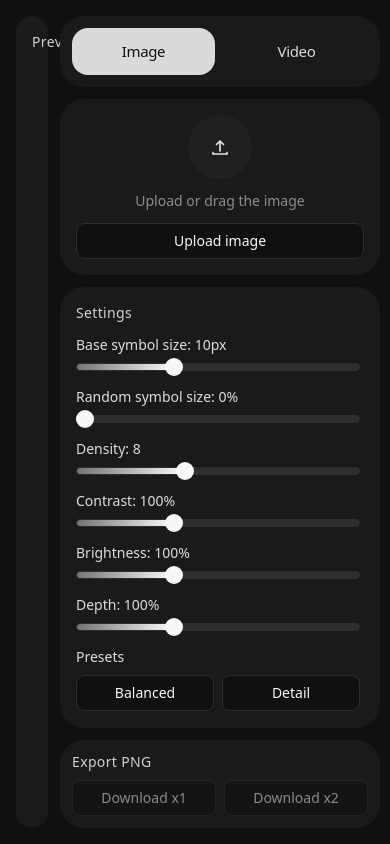
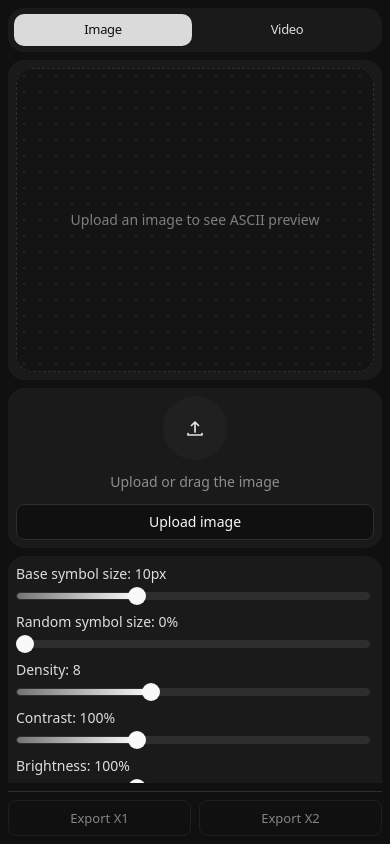
Before and after one commit to uvarinee/asciifast, a React (Vite) app: page / in a window 390 px wide. Built offline with nearby package versions, Linux system fonts and the light colour scheme.

Commit message:
Refactor ASCII rendering logic in App component to improve performance and maintainability.

```diff
--- a/src/App.jsx
+++ b/src/App.jsx
@@ -1,4 +1,4 @@
-import { useCallback, useEffect, useRef, useState } from "react"
+import { useEffect, useRef, useState } from "react"
 import { Button } from "@/components/ui/button"
 import { Slider } from "@/components/ui/slider"
 
@@ -78,6 +78,10 @@ function renderAsciiFrame(targetCanvas, data, opts) {
   const TWO_PI = Math.PI * 2
   const symLen = SYMBOLS.length - 1
   const animated = animT != null && (chaos > 0 || amp > 0) && aDensity > 0
+  const fontSizeBase = Math.max(1, data.cellHeight * 0.9) * (charSz / 10)
+  const halfCellW = data.cellWidth * 0.5
+  const halfCellH = data.cellHeight * 0.5
+  let lastFontSize = -1
 
   for (let row = 0; row < data.rowsCount; row++) {
     const rowCells = data.cells[row]
@@ -105,12 +109,12 @@ function renderAsciiFrame(targetCanvas, data, opts) {
         }
       }
 
-      const baseFontSize = Math.max(1, data.cellHeight * 0.9)
-      const fontSize = Math.max(1, Math.round(baseFontSize * (charSz / 10) * sizeMul))
-      const x = col * data.cellWidth + data.cellWidth * 0.5
-      const y = row * data.cellHeight + data.cellHeight * 0.5
+      const fontSize = Math.max(1, Math.round(fontSizeBase * sizeMul))
+      if (fontSize !== lastFontSize) {
         ctx.font = `${fontSize}px monospace`
-      ctx.fillText(char, x, y)
+        lastFontSize = fontSize
+      }
+      ctx.fillText(char, col * data.cellWidth + halfCellW, row * data.cellHeight + halfCellH)
     }
   }
 }
@@ -119,6 +123,7 @@ function App() {
   const inputRef = useRef(null)
   const previewContainerRef = useRef(null)
   const previewCanvasRef = useRef(null)
+  const pixelCacheRef = useRef(null)
   const dragDepthRef = useRef(0)
   const isPanningRef = useRef(false)
   const panStartRef = useRef({ x: 0, y: 0 })
@@ -149,6 +154,7 @@ function App() {
   const [animDensity, setAnimDensity] = useState(40)
   const [isExporting, setIsExporting] = useState(false)
   const [exportProgress, setExportProgress] = useState(0)
+  const [pixelCacheVer, setPixelCacheVer] = useState(0)
 
   useEffect(() => {
     let frame = 0
@@ -180,8 +186,11 @@ function App() {
 
   useEffect(() => {
     if (!imageUrl) {
+      pixelCacheRef.current = null
       return
     }
+
+    pixelCacheRef.current = null
 
     const img = new Image()
     img.onload = () => {
@@ -200,6 +209,32 @@ function App() {
       canvas.height = drawHeight
       context.drawImage(img, 0, 0, drawWidth, drawHeight)
       const { data } = context.getImageData(0, 0, drawWidth, drawHeight)
+
+      pixelCacheRef.current = { data, drawWidth, drawHeight }
+      setContentAnchorSize((current) => {
+        if (current) return current
+        return { width: drawWidth, height: drawHeight }
+      })
+      setPixelCacheVer((v) => v + 1)
+    }
+
+    img.onerror = () => {
+      pixelCacheRef.current = null
+      setAsciiData(null)
+    }
+    img.src = imageUrl
+
+    return () => {
+      img.onload = null
+      img.onerror = null
+    }
+  }, [imageUrl])
+
+  useEffect(() => {
+    const cache = pixelCacheRef.current
+    if (!cache) return
+
+    const { data, drawWidth, drawHeight } = cache
 
     const safeDensity = clamp(Math.round(density), 2, 18)
     const contrastFactor = clamp(contrast, 50, 200) / 100
@@ -307,13 +342,6 @@ function App() {
       cells.push(rowCells)
     }
 
-      setContentAnchorSize((current) => {
-        if (current) return current
-        return {
-          width: drawWidth,
-          height: drawHeight,
-        }
-      })
     setAsciiData({
       cells,
       columns,
@@ -323,18 +351,7 @@ function App() {
       cellWidth,
       cellHeight,
     })
-    }
-
-    img.onerror = () => {
-      setAsciiData(null)
-    }
-    img.src = imageUrl
-
-    return () => {
-      img.onload = null
-      img.onerror = null
-    }
-  }, [imageUrl, density, contrast, brightness, depth, variation, charSize])
+  }, [pixelCacheVer, density, contrast, brightness, depth, variation, charSize])
 
   useEffect(() => {
     if (!imageUrl) return
@@ -490,13 +507,8 @@ function App() {
 
       const baseW = Math.max(1, Math.ceil(snapData.sourceWidth))
       const baseH = Math.max(1, Math.ceil(snapData.sourceHeight))
-      const MAX_DIM = 1920
-      let downscale = 1
-      if (baseW > MAX_DIM || baseH > MAX_DIM) {
-        downscale = MAX_DIM / Math.max(baseW, baseH)
-      }
-      const encWidth = (Math.round(baseW * downscale) + 1) & ~1
-      const encHeight = (Math.round(baseH * downscale) + 1) & ~1
+      const encWidth = (baseW + 1) & ~1
+      const encHeight = (baseH + 1) & ~1
 
       const H264_PROFILES = [
         "avc1.640034",
@@ -668,16 +680,16 @@ function App() {
       ) : null}
 
       <div
-        className={`h-full p-4 transition-all duration-300 ${
+        className={`h-full p-2 md:p-4 transition-all duration-300 ${
           isSplashVisible ? "scale-[0.992] opacity-0" : "scale-100 opacity-100"
         }`}
       >
-        <div className="flex h-full gap-3">
-          <section className="flex min-w-0 w-[70%] flex-col rounded-[24px] bg-[#1A1A1A] p-4">
-            <p className="mb-3 text-sm tracking-wide text-white/80">Preview</p>
+        <div className="flex h-full flex-col gap-2 md:flex-row md:gap-3">
+          <section className="flex min-w-0 flex-col overflow-hidden rounded-[24px] max-md:rounded-[16px] bg-[#1A1A1A] p-2 max-md:order-2 max-md:h-[38vh] max-md:shrink-0 md:w-[70%] md:p-4">
+            <p className="mb-3 text-sm tracking-wide text-white/80 max-md:hidden">Preview</p>
             <div
               ref={previewContainerRef}
-              className="relative flex h-full max-h-full min-h-[420px] items-center justify-center overflow-hidden rounded-[16px]"
+              className="relative flex flex-1 min-h-0 md:min-h-[420px] items-center justify-center overflow-hidden rounded-[16px]"
               style={{
                 backgroundImage:
                   "radial-gradient(circle, rgba(144,144,144,0.36) 1px, transparent 1px)",
@@ -697,7 +709,7 @@ function App() {
                 </div>
               ) : (
                 <div
-                  className={`flex items-center justify-center overflow-hidden rounded ${
+                  className={`flex shrink-0 items-center justify-center overflow-hidden rounded ${
                     isInverted ? "bg-black" : "bg-white"
                   }`}
                   style={{
@@ -716,12 +728,12 @@ function App() {
             </div>
           </section>
 
-          <div className="flex min-w-[320px] w-[30%] flex-col gap-3">
-            <div className="flex gap-2.5 rounded-[24px] bg-[#1A1A1A] p-3">
+          <div className="max-md:contents md:flex md:min-w-[320px] md:w-[30%] md:flex-col md:gap-3">
+            <div className="flex gap-1.5 md:gap-2.5 rounded-[16px] md:rounded-[24px] bg-[#1A1A1A] p-1.5 md:p-3 max-md:order-1 max-md:shrink-0">
               <button
                 type="button"
                 onClick={() => setActiveTab("image")}
-                className={`flex-1 rounded-[16px] py-3 text-center text-[15px] font-medium tracking-tight transition-colors ${
+                className={`flex-1 rounded-[10px] md:rounded-[16px] py-1.5 md:py-3 text-center text-[13px] md:text-[15px] font-medium tracking-tight transition-colors ${
                   activeTab === "image"
                     ? "bg-[#DADADA] text-[#101010]"
                     : "text-[#DADADA] hover:bg-white/5"
@@ -732,7 +744,7 @@ function App() {
               <button
                 type="button"
                 onClick={() => setActiveTab("video")}
-                className={`flex-1 rounded-[16px] py-3 text-center text-[15px] font-medium tracking-tight transition-colors ${
+                className={`flex-1 rounded-[10px] md:rounded-[16px] py-1.5 md:py-3 text-center text-[13px] md:text-[15px] font-medium tracking-tight transition-colors ${
                   activeTab === "video"
                     ? "bg-[#DADADA] text-[#101010]"
                     : "text-[#DADADA] hover:bg-white/5"
@@ -742,8 +754,9 @@ function App() {
               </button>
             </div>
 
+            <div className="max-md:order-3 max-md:flex-1 max-md:min-h-0 max-md:overflow-y-auto max-md:space-y-2 md:contents">
             <div
-              className={`rounded-[24px] p-4 transition-colors ${
+              className={`rounded-[24px] max-md:rounded-[16px] p-2 md:p-4 transition-colors ${
                 isDragging ? "bg-[#252525]" : "bg-[#1A1A1A]"
               }`}
               onDragEnter={handleDragEnter}
@@ -774,7 +787,7 @@ function App() {
                   <img
                     src={imageUrl}
                     alt="Source preview"
-                    className="h-36 w-full rounded-[12px] bg-[#0F0F0F] object-contain p-2"
+                    className="h-20 md:h-36 w-full rounded-[12px] bg-[#0F0F0F] object-contain p-2"
                   />
                   <Button type="button" variant="outline" className="w-full" onClick={() => inputRef.current?.click()}>
                     Upload New Image
@@ -790,9 +803,9 @@ function App() {
               />
             </div>
 
-            <section className="flex min-h-0 flex-1 flex-col rounded-[24px] bg-[#1A1A1A] p-4">
-              <p className="mb-3 text-sm tracking-wide text-white/80">Settings</p>
-              <div className="space-y-4 overflow-y-auto pr-1">
+            <section className="flex min-h-0 md:flex-1 flex-col rounded-[24px] max-md:rounded-[16px] bg-[#1A1A1A] p-2 md:p-4">
+              <p className="mb-3 text-sm tracking-wide text-white/80 max-md:hidden">Settings</p>
+              <div className="space-y-3 md:space-y-4 overflow-y-auto pr-1">
                 {activeTab === "video" && (
                   <>
                     <div className="space-y-2">
@@ -863,24 +876,20 @@ function App() {
                 </div>
               </div>
             </section>
+            </div>
 
-            <section className="rounded-[24px] bg-[#1A1A1A] p-3">
+            <section className="rounded-[24px] bg-[#1A1A1A] p-3 max-md:order-4 max-md:shrink-0 max-md:rounded-none max-md:bg-transparent max-md:border-t max-md:border-white/10 max-md:p-0 max-md:pt-2">
               {activeTab === "image" ? (
-                <>
-                  <p className="mb-2 text-sm tracking-wide text-white/80">Export PNG</p>
                 <div className="grid grid-cols-2 gap-2">
-                    <Button type="button" variant="outline" disabled={!asciiData} onClick={() => downloadAsciiPng(1)}>
-                      Download x1
+                  <Button type="button" variant="outline" className="max-md:text-[13px]" disabled={!asciiData} onClick={() => downloadAsciiPng(1)}>
+                    Export X1
                   </Button>
-                    <Button type="button" variant="outline" disabled={!asciiData} onClick={() => downloadAsciiPng(2)}>
-                      Download x2
+                  <Button type="button" variant="outline" className="max-md:text-[13px]" disabled={!asciiData} onClick={() => downloadAsciiPng(2)}>
+                    Export X2
                   </Button>
                 </div>
-                </>
               ) : (
-                <>
-                  <p className="mb-2 text-sm tracking-wide text-white/80">Export MP4</p>
-                  {isExporting ? (
+                isExporting ? (
                   <div className="space-y-2">
                     <div className="h-2 rounded-full bg-white/10">
                       <div
@@ -896,14 +905,13 @@ function App() {
                   <Button
                     type="button"
                     variant="outline"
-                      className="w-full"
+                    className="w-full max-md:text-[13px]"
                     disabled={!asciiData}
                     onClick={exportMp4}
                   >
-                      Export Video
+                    Export
                   </Button>
-                  )}
-                </>
+                )
               )}
             </section>
           </div>
```
Lines whose indentation alone changed are shown as unchanged.
